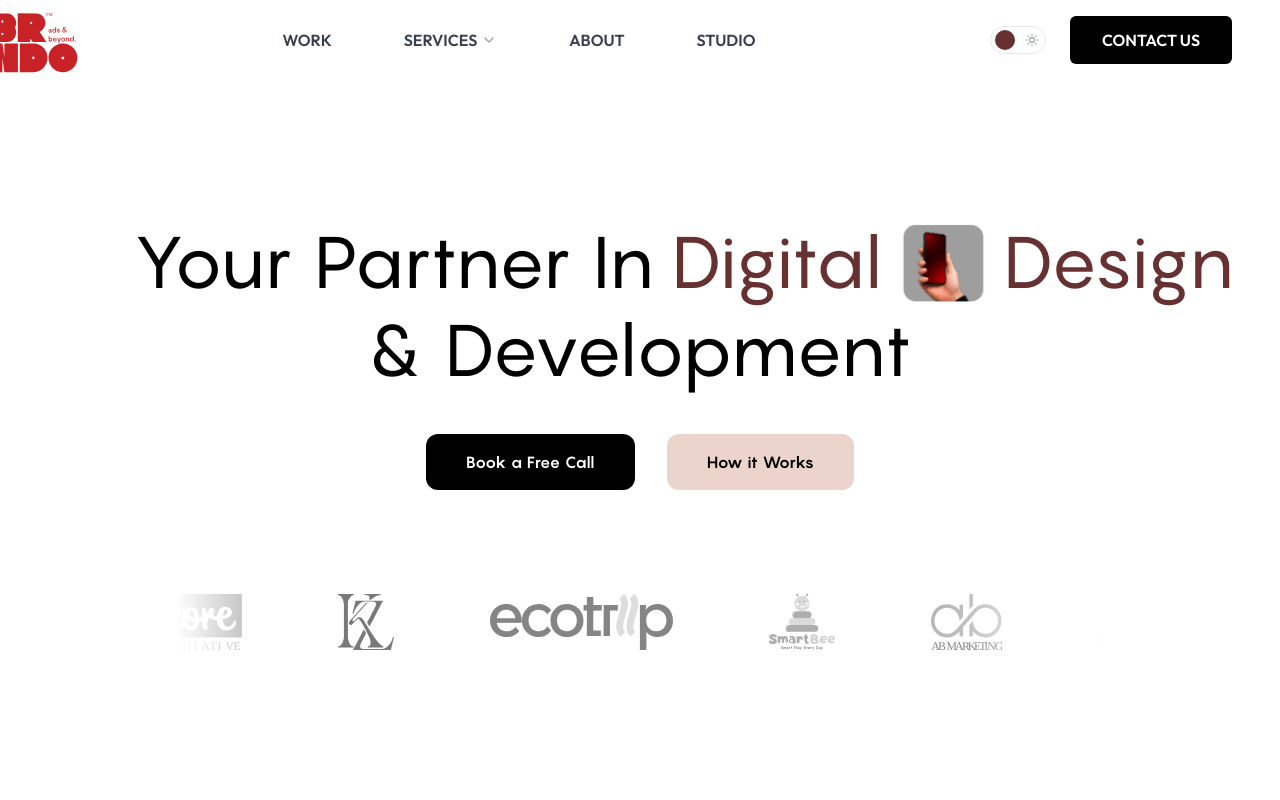
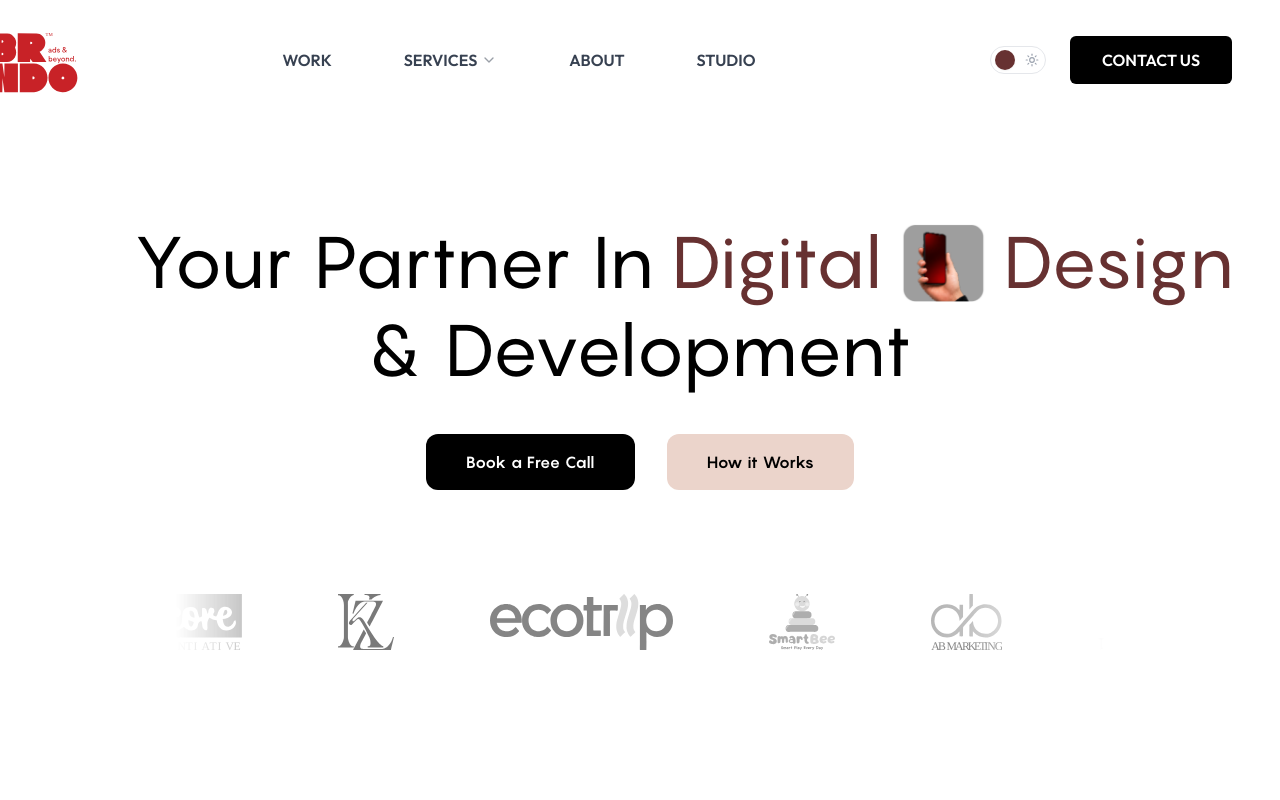
Before and after one commit to amanaanubhav/brndo.in, a React (Vite) app: page / in a window 1280 px wide. Shown: the top 800 px of the page. Built offline with nearby package versions, Linux system fonts and the light colour scheme.

Commit message:
update navbar size and padding margin

```diff
--- a/src/components/Navbar.jsx
+++ b/src/components/Navbar.jsx
@@ -38,12 +38,12 @@ export default function Navbar() {
     <nav className={cn(
       'fixed top-0 w-full z-50 transition-all duration-300 ease-in-out',
       isScrolled
-        ? 'bg-white/60 dark:bg-gray-950/80 backdrop-blur-sm shadow-sm py-2'
-        : 'bg-white dark:bg-gray-950 py-3 md:py-4'
+        ? 'bg-white/60 dark:bg-gray-950/80 backdrop-blur-sm shadow-sm py-3'
+        : 'bg-white dark:bg-gray-950 py-4 md:py-5'
     )}>
       <div className="max-w-7xl mx-auto px-4 sm:px-6 md:px-12 flex justify-between items-center">
         {/* Logo */}
-        <div className="flex-none z-50 -ml-4 md:-ml-16 lg:-ml-20 -my-6 md:-my-10 lg:-my-12">
+        <div className="flex-none z-50 -ml-4 md:-ml-16 lg:-ml-20 -my-3 md:-my-5 lg:-my-6">
           <a href="#">
             <img src="/brndo_logo.svg" alt="Brndo Logo" className="h-24 md:h-28 lg:h-32 w-auto dark:brightness-0 dark:invert transition-all" />
           </a>
```
